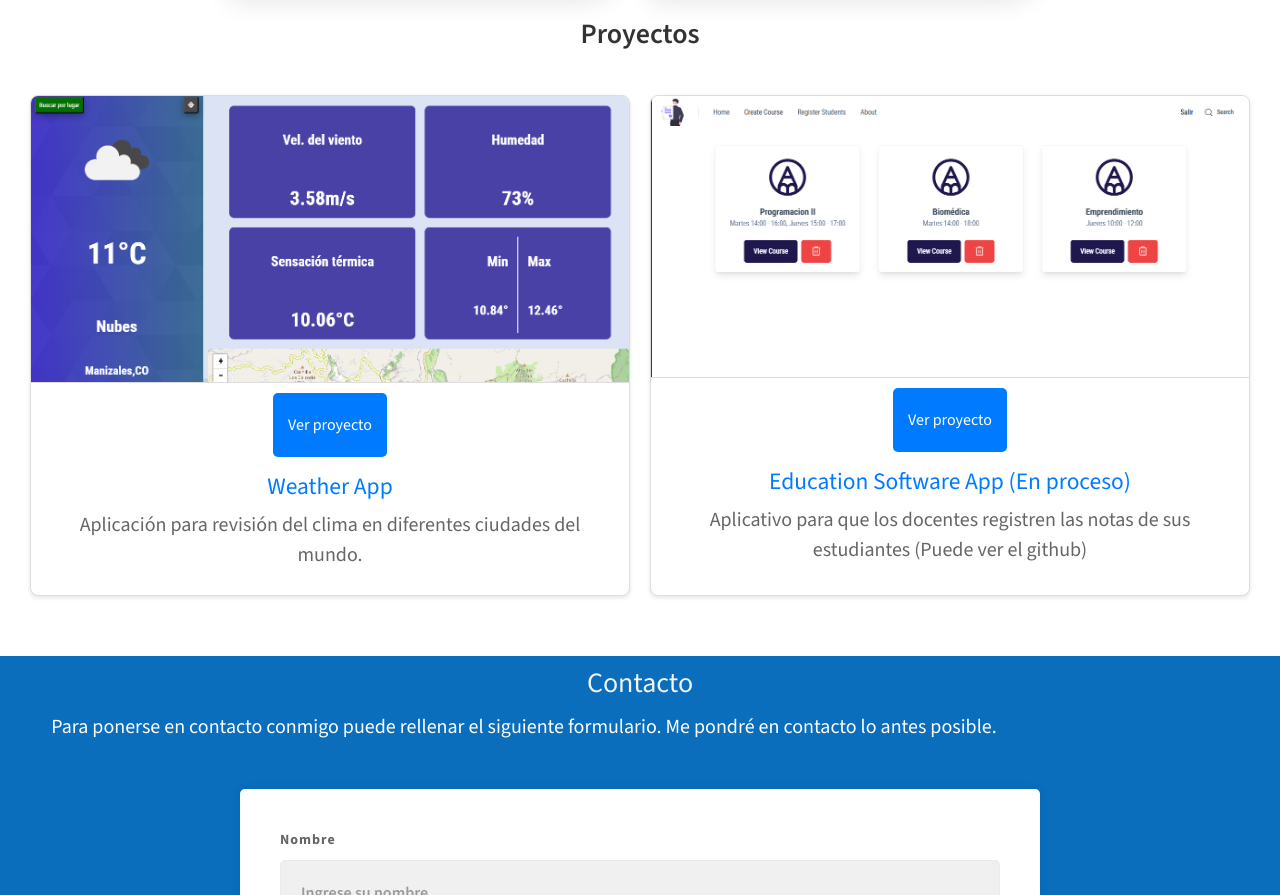
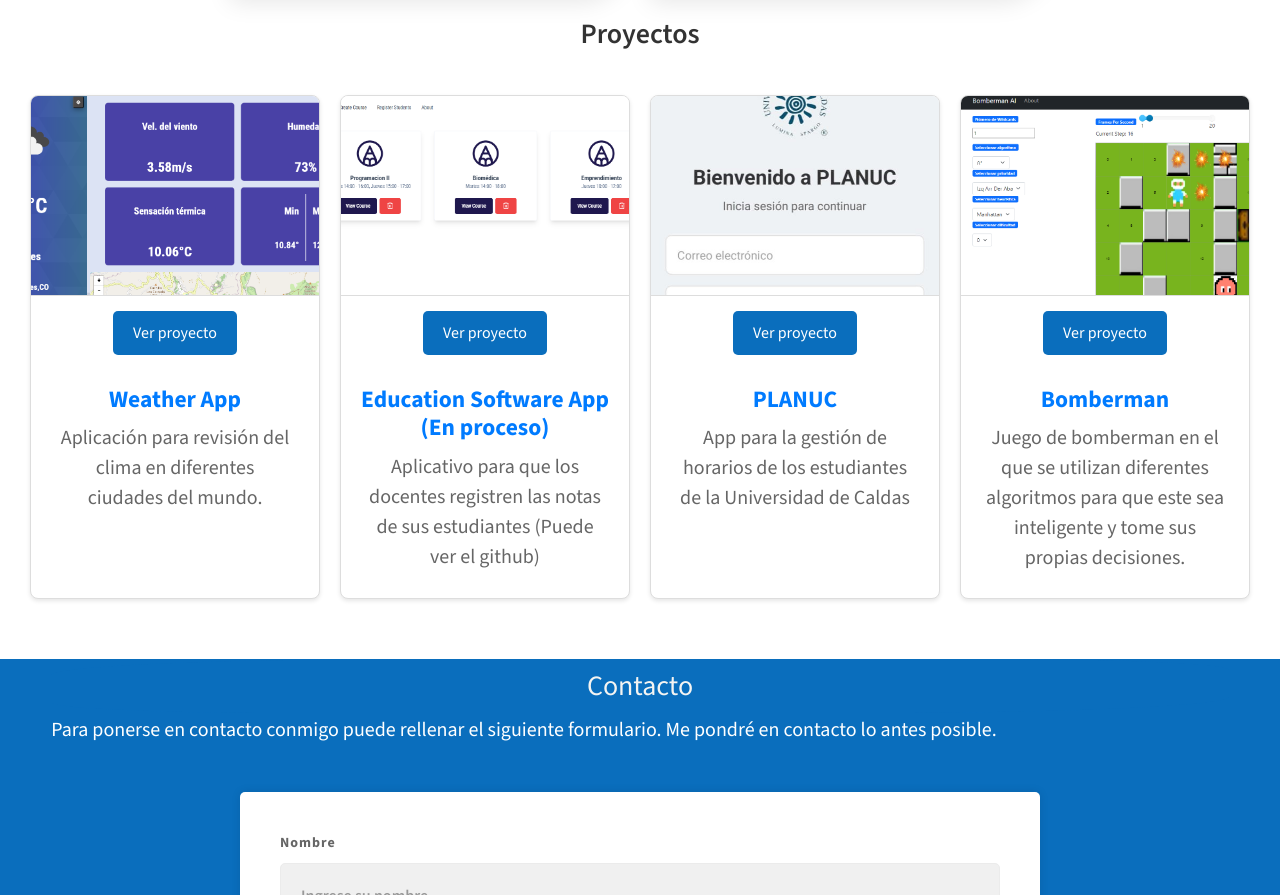
Before and after one commit to JeffHC0911/portfolio, a plain HTML site: page index.html in a window 1280 px wide. Shown: the part 1734-2629 px from the top of the page. Drawn offline with nearby package versions, Linux system fonts and the light colour scheme.

Commit message:
actualización de proyectos

```diff
--- a/css/style.css
+++ b/css/style.css
@@ -337,9 +337,18 @@ footer {
 
 .card-project img {
   width: 100%;
-  height: auto;
+  height: 200px; /* Altura fija para todas las imágenes */
+  object-fit: cover; /* Mantiene la proporción y cubre el espacio */
+  object-position: center; /* Centra la imagen */
   border-bottom: 1px solid #ddd;
+  transition: transform 0.3s ease; /* Suave transición para el efecto hover */
 }
+
+/* Opcional: efecto hover en la imagen */
+.card-project:hover img {
+  transform: scale(1.05);
+}
+
 
 .card-project .content {
   padding: 15px;
@@ -359,13 +368,14 @@ footer {
 
 .project-btn {
   display: inline-block;
-  padding: 20px 15px;
-  margin-top: 10px;
-  background-color: #007bff;
+  padding: 1rem 2rem;
+  margin: 1.5rem auto;
+  background-color: #0A6EBD;
   color: #fff;
   text-decoration: none;
   border-radius: 5px;
-  font-size: medium;
+  font-size: 1.6rem;
+  transition: background-color 0.3s ease;
 }
 
 .project-btn:hover {
--- a/data/projects.json
+++ b/data/projects.json
@@ -10,6 +10,18 @@
         "description": "Aplicativo para que los docentes registren las notas de sus estudiantes (Puede ver el github)",
         "image": "https://raw.githubusercontent.com/JeffHC0911/portfolio/main/assets/img/education_software_project.png",
         "url": "https://github.com/JeffHC0911/education-software-frontend"
+    },
+    {
+        "name": "PLANUC",
+        "description": "App para la gestión de horarios de los estudiantes de la Universidad de Caldas",
+        "image": "https://raw.githubusercontent.com/JeffHC0911/portfolio/main/assets/img/planuc.jpeg",
+        "url": "https://github.com/JeffHC0911/PLANUC_SoftwareIII"
+    },
+    {
+        "name": "Bomberman",
+        "description": "Juego de bomberman en el que se utilizan diferentes algoritmos para que este sea inteligente y tome sus propias decisiones.",
+        "image": "https://raw.githubusercontent.com/JeffHC0911/portfolio/main/assets/img/bomberman.png",
+        "url": "https://github.com/JeffHC0911/Bomberman_Project-Inteligente_I"
     }
 
 ]
--- a/js/index.js
+++ b/js/index.js
@@ -32,7 +32,7 @@ function generateProjectsCard(projects) {
       '" target="_blank" class="project-btn">Ver proyecto</a>';
     html += "</div>";
     html += '<div class="content">';
-    html += '<h2 class="heading">' + project.name + "</h2>";
+    html += '<h2 class="heading">' + '<b>' + project.name + '</b>' + "</h2>";
     html += '<p class="project-description">' + project.description + "</p>";
     html += "</div>";
     html += "</div>";
@@ -44,6 +44,7 @@ function generateProjectsCard(projects) {
 async function fetchData() {
   try {
     const response = await fetch("https://raw.githubusercontent.com/JeffHC0911/portfolio/main/data/projects.json");
+    //const response = await fetch("./data/projects.json");
     const data = await response.json();
     const projectsCards = generateProjectsCard(data);
     document.getElementById("projects-container").innerHTML = projectsCards;
@@ -87,12 +88,6 @@ function calculateAge(birthDate) {
   }
   return age;
 }
-
-document.addEventListener("DOMContentLoaded", (event) => {
-  const birthDate = "2001-04-09";
-  const age = calculateAge(birthDate);
-  document.getElementById("age").textContent = age;
-});
 
 const skills = [
   {
```
Also changed, not shown: assets/img/bomberman.png (added), assets/img/planuc.jpeg (added).
